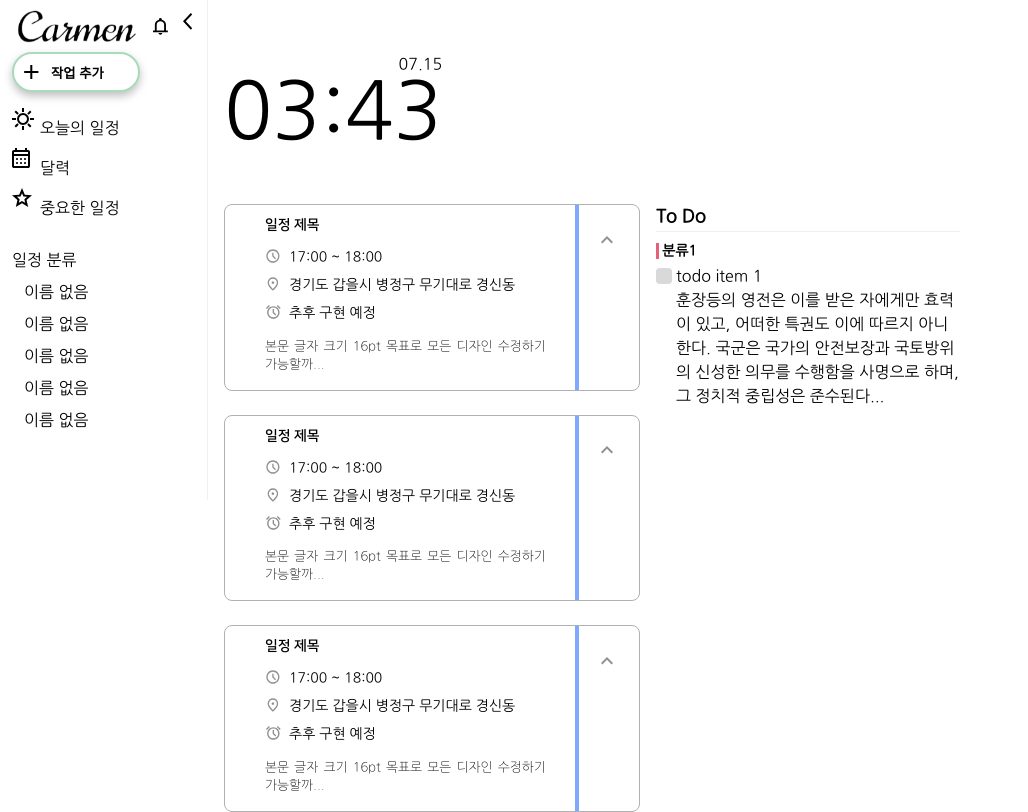
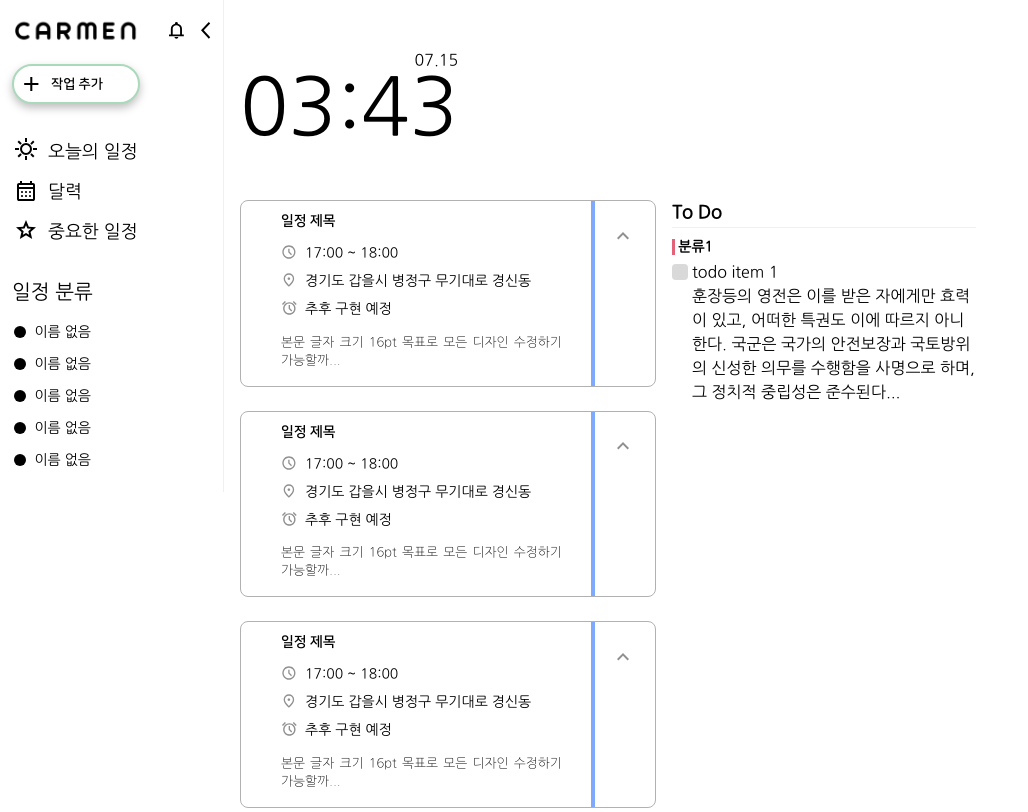
Before and after one commit to sangjin149/Carmen, a React (Create React App) app: page / in a window 1280 px wide. Shown: the whole page, without its empty margins (0-1028 px from the left). Built offline with nearby package versions, Linux system fonts and the light colour scheme.

Commit message:
style: sidebar style mod & logo change

```diff
--- a/src/components/GroupMenu.jsx
+++ b/src/components/GroupMenu.jsx
@@ -4,7 +4,7 @@ import MenuItem from "@components/GroupMenuItem";
 
 export default function GroupMenu() {
     return (
-        <div>
+        <div style={{ flexGrow: 1 }}>
             <Title>일정 분류</Title>
             <List>
                 <MenuItem />
@@ -18,12 +18,11 @@ export default function GroupMenu() {
 }
 
 const Title = styled.div`
-    height: 32px;
-    line-height: 32px;
+    height: 3rem;
+    line-height: 3rem;
+    font-size: 1.25rem;
 `;
 
 const List = styled.ul`
-    list-style: none;
-    padding-left: 0;
-    margin-top: 0;
+    margin-top: 0px;
 `;
--- a/src/components/GroupMenuItem.jsx
+++ b/src/components/GroupMenuItem.jsx
@@ -1,31 +1,23 @@
 import { styled } from "styled-components";
-import { Dot } from "@icons";
-
-import Image from "@ui/Image";
 
 export default function GroupMenuItem({ groupName, groupColor }) {
-    return (
-        <Item>
-            <Bullet svg={Dot} alt="dot icon" fill={groupColor ?? "#FF8181"} containerStyle={bulletContainerStyle} />
-            {groupName ?? "이름 없음"}
-        </Item>
-    );
+    return <Item>{groupName ?? "이름 없음"}</Item>;
 }
 
 const Item = styled.li`
-    height: 32px;
+    height: 2rem;
+
     display: flex;
     align-items: center;
+
+    font-size: 0.875rem;
+
+    &::before {
+        content: "";
+        width: 1rem;
+        height: 1rem;
+        margin-right: 0.4rem;
+        background-color: black;
+        clip-path: circle(6px);
+    }
 `;
-
-const Bullet = styled(Image)`
-    width: 12px;
-    height: 12px;
-    padding: 6px;
-    padding-top: 8px;
-`;
-
-const bulletContainerStyle = {
-    display: "flex",
-    alignItems: "center",
-};
--- a/src/components/Header.jsx
+++ b/src/components/Header.jsx
@@ -3,49 +3,53 @@ import LogoIcon from "@assets/Logo.png";
 import { SidebarAlarm, SidebarFold } from "@icons";
 
 import Button from "@ui/Button";
-import Image from "@ui/Image";
+import Svg from "@ui/Svg";
 
 export default function Header() {
     return (
         <Container>
             <Logo src={LogoIcon} alt="logo" />
-            <ButtonContainer>
+            <ButtonPanel>
                 <HeaderButton>
-                    <Image svg={SidebarAlarm} alt="alarm" />
+                    <Svg src={SidebarAlarm} alt="alarm" containerStyle={AlarmContainerStyle} />
                 </HeaderButton>
                 <HeaderButton>
-                    <Image svg={SidebarFold} alt="fold" />
+                    <Svg src={SidebarFold} alt="fold" containerStyle={FoldContainerStyle} />
                 </HeaderButton>
-            </ButtonContainer>
+            </ButtonPanel>
         </Container>
     );
 }
 
 const Container = styled.header`
-    width: 100%;
-    height: 40px;
-    padding-bottom: 12px;
+    height: 2.5rem;
 
     display: flex;
-    flex-direction: row;
-    align-items: center;
-    justify-content: space-between;
+    place-content: center;
 `;
 
 const Logo = styled.img`
-    width: 128px;
-    height: 40px;
+    width: 8rem;
 `;
 
-const ButtonContainer = styled.div`
+const ButtonPanel = styled.div`
     height: 100%;
-    padding-top: 4px;
+    flex-grow: 1;
 
     display: flex;
-    flex-direction: row;
-    align-items: center;
+    place-content: center flex-end;
 `;
 
 const HeaderButton = styled(Button)`
-    width: 30px;
+    width: 2rem;
 `;
+
+const AlarmContainerStyle = {
+    paddingBottom: "1px",
+    paddingLeft: "4px",
+};
+
+const FoldContainerStyle = {
+    paddingTop: "8px",
+    paddingLeft: "4px",
+};
--- a/src/components/Sidebar.jsx
+++ b/src/components/Sidebar.jsx
@@ -1,7 +1,7 @@
 import { styled } from "styled-components";
 import { SidebarAddSchedule } from "@icons";
 
-import Image from "@ui/Image";
+import Svg from "@ui/Svg";
 import Button from "@ui/Button";
 import Header from "@components/Header";
 import SidebarMenu from "@components/SidebarMenu";
@@ -12,10 +12,12 @@ export default function Sidebar() {
         <Container>
             <Header />
             <nav>
-                <AddScheduleButton>
-                    <AddIcon svg={SidebarAddSchedule} alt="add schedule icon" />
-                    <strong>작업 추가</strong>
-                </AddScheduleButton>
+                <AddButtonContainer>
+                    <AddScheduleButton>
+                        <AddIcon src={SidebarAddSchedule} alt="add schedule icon" />
+                        <strong>작업 추가</strong>
+                    </AddScheduleButton>
+                </AddButtonContainer>
                 <SidebarMenu />
                 <GroupMenu />
             </nav>
@@ -24,20 +26,26 @@ export default function Sidebar() {
 }
 
 const Container = styled.div`
-    width: 208px;
+    width: 14rem;
     height: 100%;
-    padding-top: 12px;
-    padding-left: 12px;
+    padding-top: 0.75rem;
+    padding-left: 0.75rem;
     display: flex;
     flex-direction: column;
 
     border-right: 1px solid #f0f0f0;
 `;
 
+const AddButtonContainer = styled.div`
+    height: 4rem;
+    display: flex;
+    align-items: center;
+`;
+
 const AddScheduleButton = styled(Button)`
-    width: 128px;
-    height: 40px;
-    border-radius: 20px;
+    width: 8rem;
+    height: 2.5rem;
+    border-radius: 1.25rem;
 
     display: flex;
     align-items: center;
@@ -45,10 +53,11 @@ const AddScheduleButton = styled(Button)`
     background-color: white;
     border: 2px solid #aad9bb;
 
+    font-family: "NanumSquareB";
     filter: drop-shadow(0px 4px 4px rgb(0, 0, 0, 0.25));
 `;
 
-const AddIcon = styled(Image)`
-    padding-left: 4px;
-    padding-right: 12px;
+const AddIcon = styled(Svg)`
+    padding-left: 0.25rem;
+    padding-right: 0.75rem;
 `;
--- a/src/components/SidebarMenu.jsx
+++ b/src/components/SidebarMenu.jsx
@@ -1,57 +1,57 @@
 import { styled } from "styled-components";
 import { SidebarToday, SidebarCalendar, Star } from "@icons";
 
-import Image from "@ui/Image";
+import Svg from "@ui/Svg";
 
 export default function SidebarMenu() {
     return (
         <Container>
             <MenuItem>
-                <Image svg={SidebarToday} style={TodayIconStyle} containerStyle={IconContainerStyle} alt="today icon" />
+                <Svg src={SidebarToday} containerStyle={TodayIconContainerStyle} alt="today icon" />
                 오늘의 일정
             </MenuItem>
             <MenuItem>
-                <Image
-                    svg={SidebarCalendar}
-                    style={CalendarIconStyle}
-                    containerStyle={IconContainerStyle}
-                    alt="calendar icon"
-                />
+                <Svg src={SidebarCalendar} containerStyle={CalendarIconContainerStyle} alt="calendar icon" />
                 달력
             </MenuItem>
             <MenuItem>
-                <Image svg={Star} style={StarIconStyle} containerStyle={IconContainerStyle} alt="star icon" />
+                <Svg src={Star} containerStyle={StarIconContainerStyle} alt="star icon" />
                 중요한 일정
             </MenuItem>
         </Container>
     );
 }
 
-const Container = styled.ul`
-    list-style: none;
-    padding-left: 0;
-`;
+const Container = styled.ul``;
 
 const MenuItem = styled.li`
     display: flex;
     align-items: center;
-    height: 40px;
+    height: 2.5rem;
+    font-size: 1.125rem;
 `;
 
 const IconContainerStyle = {
-    width: "28px",
+    width: "1.75rem",
     height: "100%",
+    marginRight: "0.5rem",
     display: "flex",
 };
 
-const TodayIconStyle = {
-    width: "22px",
+const TodayIconContainerStyle = {
+    ...IconContainerStyle,
+    paddingLeft: "3px",
+    paddingTop: "6px",
 };
 
-const CalendarIconStyle = {
-    width: "18px",
+const CalendarIconContainerStyle = {
+    ...IconContainerStyle,
+    paddingLeft: "5px",
+    paddingTop: "9px",
 };
 
-const StarIconStyle = {
-    width: "20px",
+const StarIconContainerStyle = {
+    ...IconContainerStyle,
+    paddingLeft: "4px",
+    paddingTop: "8px",
 };
--- a/src/pages/Homepage.jsx
+++ b/src/pages/Homepage.jsx
@@ -7,7 +7,7 @@ import HomeTodoList from "@components/HomeTodoList";
 
 export default function Homepage() {
     return (
-        <div style={{ height: "500px", display: "flex", flexDirection: "row" }}>
+        <div style={{ display: "flex", flexDirection: "row" }}>
             <Sidebar />
             <Container>
                 <Clock />
@@ -21,8 +21,8 @@ export default function Homepage() {
 }
 
 const Container = styled.div`
-    padding-top: 52px;
-    padding-left: 16px;
+    padding-top: 3rem;
+    padding-left: 1rem;
 
     display: flex;
     flex-direction: column;
--- a/src/styles/GlobalStyle.jsx
+++ b/src/styles/GlobalStyle.jsx
@@ -26,8 +26,9 @@ const GlobalStyle = createGlobalStyle`
     font-size: 1rem;
   }
 
-  ul, li {
+  ul, ol, li {
     list-style: none;
+    padding-left: 0px;
   }
 
   button {
```
Also changed, not shown: src/assets/Logo.png.
